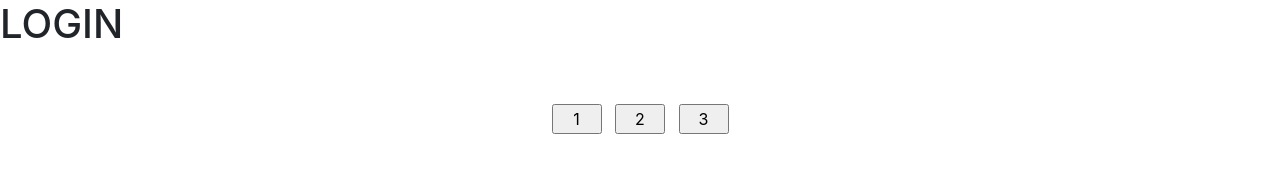
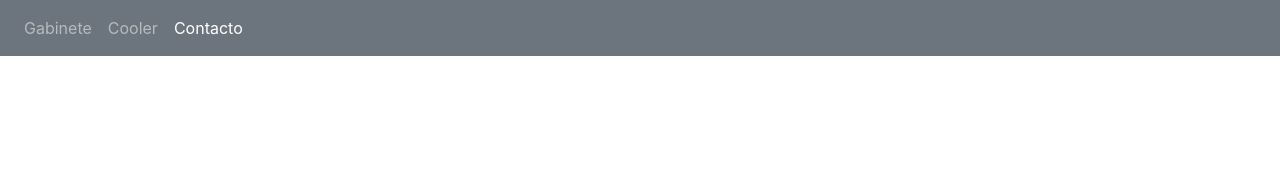
Before and after one commit to victorlopez1997/PagWeb, a plain HTML site: page Prueba3Pag/Login.html in a window 1280 px wide. Drawn offline with Linux system fonts and the light colour scheme.

Commit message:
Update domingo

```diff
--- a/Prueba3Pag/Login.html
+++ b/Prueba3Pag/Login.html
@@ -1,20 +1,30 @@
 <!DOCTYPE html>
 <html lang="en">
 <head>
-    <link rel="stylesheet" href="/CSS/bootstrap.min.css">
-    <h1>LOGIN</h1>
+	<!--Librerias de bootstrap-->
+	<link rel="stylesheet" href="/CSS/bootstrap.min.css">
+	<script src="/JS/bootstrap.min.js"></script>
+    <title>Contacto</title>
 </head>
 <body>
-    <script src="/JS/bootstrap.min.js"></script>
-    <center>
+
+    <!--Barra de navegacion-->
+	<nav class="navbar navbar-expand-sm bg-secondary navbar-dark ">
+		<ul class="navbar-nav">
+			<li class="nav-item">
+				<a class="nav-link" href="../Gabinete.html">Gabinete</a>
+			</li>
+
+			<li class="nav-item">
+				<a class="nav-link" href="Cooler.html">Cooler</a>
+			</li>
+
+			<li class="nav-item active">
+				<a class="nav-link" href="">Contacto</a>
+			</li>
+		</ul>
+    </nav>
 
 
-        <br></br>
-        <!-- Cambio de paginas-->
-        <a href="../Gabinete.html"><input type="submit" value="1" style="width: 50px;"></a>&nbsp;&nbsp;
-        <a href="Cooler.html"><input type="submit" value="2" style="width: 50px;"></a>&nbsp;&nbsp;
-        <a href=""><input type="submit" value="3" style="width: 50px;"></a>
-        <br></br>
-    </center>
 </body>
 </html>
```
Also changed, not shown: Gabinete.html (+21 -11 lines), Prueba3Pag/Cooler.html (+21 -17 lines).
